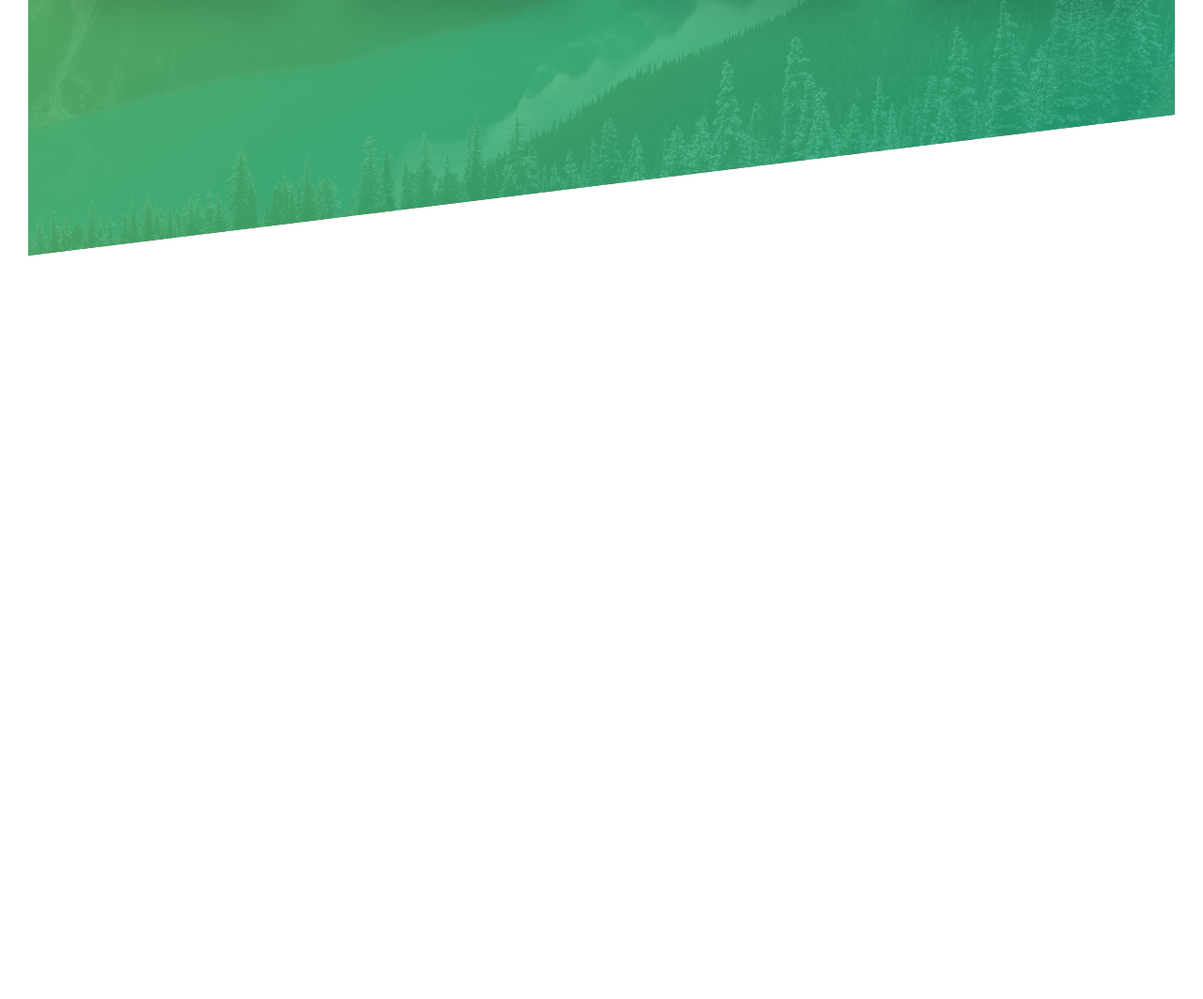
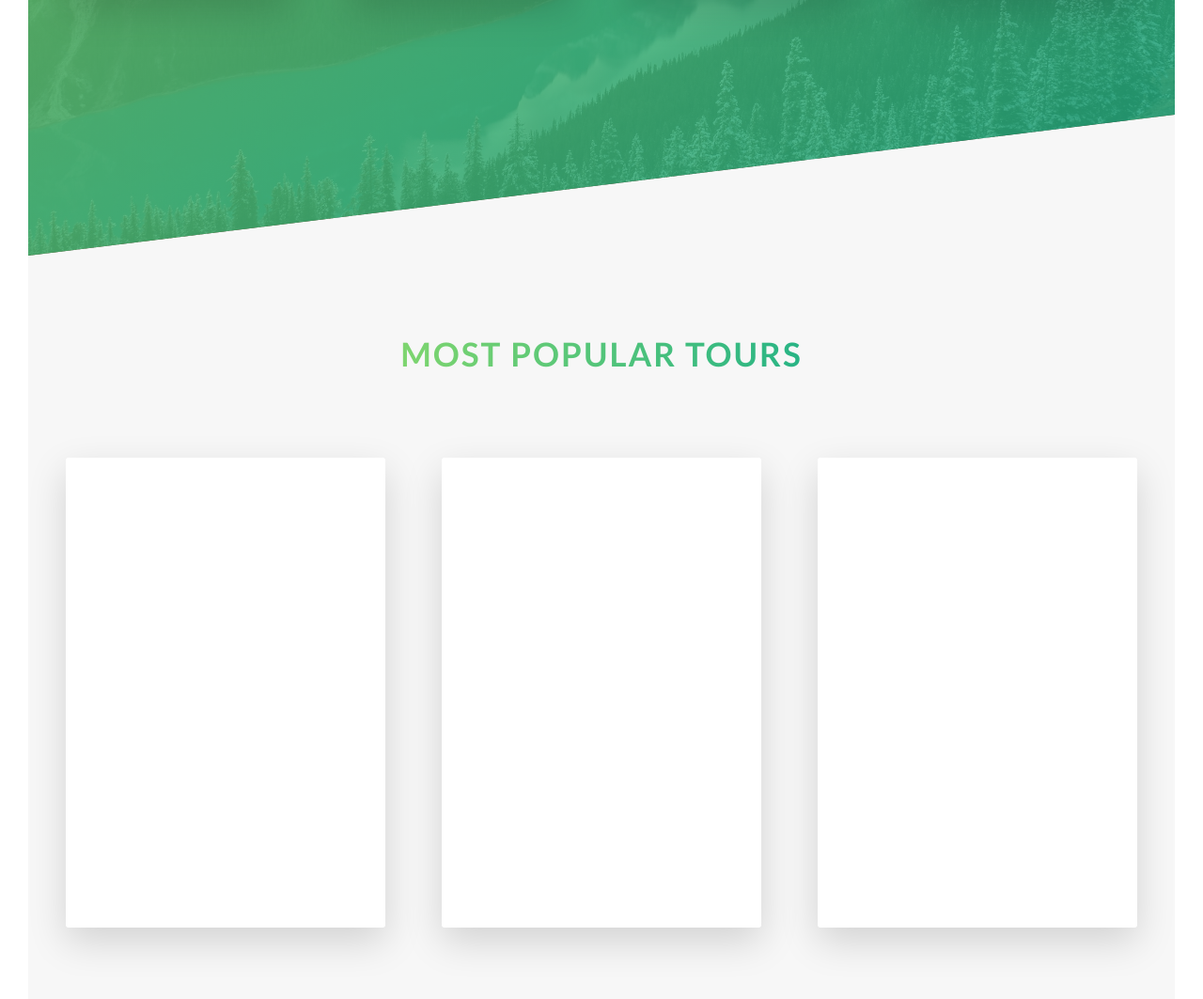
Before and after one commit to njays/Natours, a website: page index.html in a window 1280 px wide. Shown: the part 1961-3024 px from the top of the page at 94% size. Before the commit the page ends 2233 px from the top, so only its background shows below. Drawn offline with Linux system fonts and the light colour scheme.

Commit message:
part 1 of 3 tours

```diff
--- a/index.html
+++ b/index.html
@@ -91,6 +91,45 @@
                     </div>
                 </div>
             </section>
+            <section class="section-tours">
+                <div class="u-center-text u-margin-bottom-big">
+                    <h2 class="heading-secondary">
+                        Most popular Tours
+                    </h2>
+                </div>
+                <div class="row">
+                <div class="col-1-of-3">
+                   <div class="card">
+                        <div class="card__side card__side--front">
+                            Front
+                        </div>
+                        <div class="card__side card__side--back card__side--back-1">
+                            Back
+                        </div>
+                   </div>
+                </div>
+                <div class="col-1-of-3">
+                    <div class="card">
+                        <div class="card__side card__side--front">
+                            Front
+                        </div>
+                        <div class="card__side card__side--back card__side--back-2">
+                            Back
+                        </div>
+                </div>
+                </div>
+                <div class="col-1-of-3">
+                    <div class="card">
+                        <div class="card__side card__side--front">
+                            Front
+                        </div>
+                        <div class="card__side card__side--back card__side--back-3">
+                            Back
+                        </div>
+                    </div>
+                </div>
+            </div>
+            </section>
         </main>
 
 
--- a/package.json
+++ b/package.json
@@ -4,7 +4,7 @@
   "description": "CSS portfolio project",
   "main": "index.js",
   "scripts": {
-  	"compile:sass": "node-sass sass/main.scss css/style.css -w"
+    "compile:sass": "node-sass sass/main.scss css/style.css -w"
   },
   "repository": {
     "type": "git",
--- a/sass/abstracts/_variables.scss
+++ b/sass/abstracts/_variables.scss
@@ -8,6 +8,13 @@ $color-grey-dark: #777;
 $color-white: #fff;
 $color-black: #000;
 $color-grey-light1: #f7f7f7;
+
+$color-secondary-light: #ffb900;
+$color-secondary-dark: #ff7730;
+
+$color-tertiary-light: #2998ff;
+$color-tertiary-dark: #5643fa;
+
 // GRID
 $grid-width: 114rem;
 $gutter-vertical: 8rem;
--- /dev/null
+++ b/sass/components/card.scss
@@ -0,0 +1,49 @@
+.card {
+	perspective: 150rem;
+	-moz-perspective: 150rem;
+	position: relative;
+	height: 50rem;
+
+	&__side {
+	background-color: orange;
+	color: #fff;
+	font-size: 2rem;
+
+	height: 50rem;
+	transition: all .8s ease;
+	position: absolute;
+	top: 0;
+	left: 0;
+	width: 100%;
+	backface-visibility: hidden;
+	border-radius: 3px;
+	box-shadow: 0 1.5rem 4rem rgba($color-black, .15);
+
+		&--front {
+			background-color: $color-white;
+		}
+		&--back {
+			transform: rotateY(180deg);
+
+			&-1 {
+				background-image: linear-gradient(to right bottom, rgba($color-secondary-light, 0.8),rgba($color-secondary-dark,0.8));
+			}
+
+			&-2 {
+				background-image: linear-gradient(to right bottom, rgba($color-primary-light, 0.8),rgba($color-primary-dark,0.8));
+			}
+
+			&-3 {
+				background-image: linear-gradient(to right bottom, rgba($color-tertiary-light, 0.8),rgba($color-tertiary-dark,0.8));
+			}
+		}
+	}
+
+	&:hover &__side--front {
+		transform: rotateY(180deg);
+	}
+
+	&:hover &__side--back {
+		transform: rotateY(0deg);
+	}
+}
--- a/sass/main.scss
+++ b/sass/main.scss
@@ -10,6 +10,7 @@
 @import "components/button";
 @import "components/composition";
 @import "components/feature-box";
+@import "components/card";
 
 @import "pages/home";
 
--- a/sass/pages/_home.scss
+++ b/sass/pages/_home.scss
@@ -16,3 +16,9 @@
 	}
 
 }
+
+.section-tours {
+	background-color: $color-grey-light1;
+	padding: 25rem 0 50rem 0;
+	margin-top: -10rem;
+}
```
Also changed, not shown: css/style.css, 1 other file.
